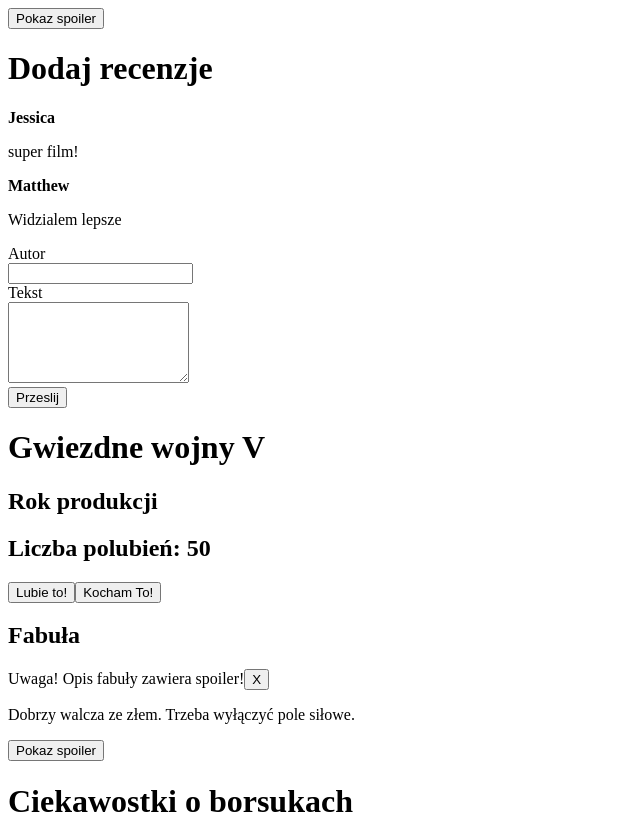
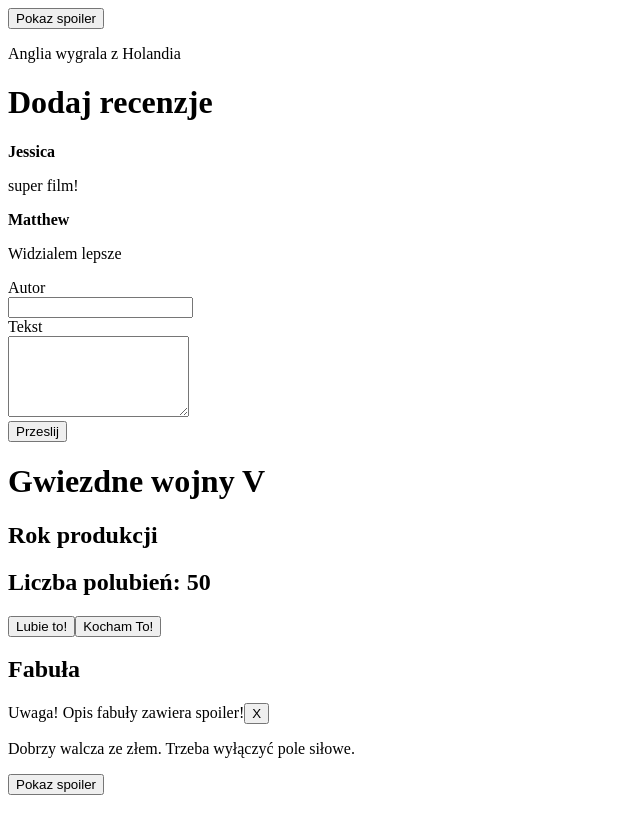
Before and after one commit to Marcin-podgorski93/Task_ZrozumiecReact, a React (Vite) app in the folder zrozumiec-react/: page / in a window 1280 px wide. Shown: the top 814 px of the page, without its empty margins (0-640 px from the left). Built offline with nearby package versions, Linux system fonts and the light colour scheme.

Commit message:
Added <p> tag

```diff
--- a/zrozumiec-react/src/App.jsx
+++ b/zrozumiec-react/src/App.jsx
@@ -22,6 +22,7 @@
 ];
 
 function App() {
+  const [isSpoilerShow, setSpoilerShow] = useState(true);
   const [name, setName] = useState("Jan");
   const [reviews, setReviews] = useState(initialReviews);
   // List countries
@@ -82,6 +83,7 @@
   return (
     <>
       <button>Pokaz spoiler</button>
+      {isSpoilerShow && <p>Anglia wygrala z Holandia</p>}
       <Form2 />
       <h1>Gwiezdne wojny V</h1>
       <h2>Rok produkcji</h2>
```
